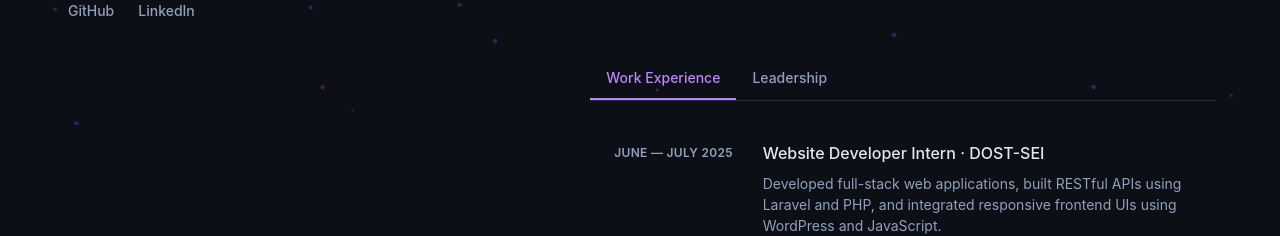
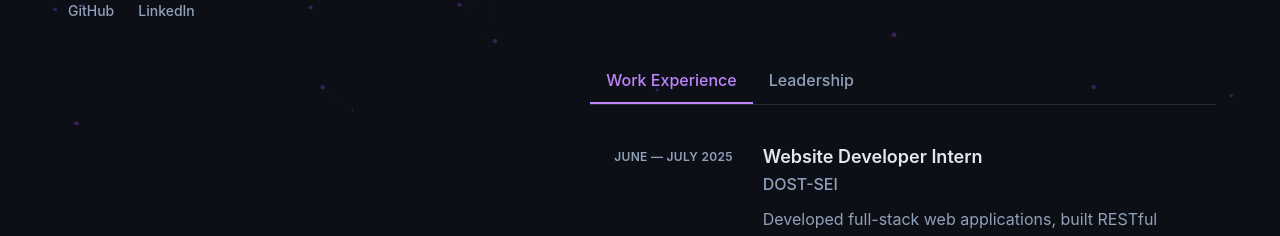
Before and after one commit to trixiabanzon/trixiabanzon, a React app: page / in a window 1280 px wide. Shown: the part 675-911 px from the top of the page. Built offline with nearby package versions, Linux system fonts and the light colour scheme; the HTML template or start-up script is replaced by a standard one.

Commit message:
feat: adjusted dun sa optional skill

```diff
--- a/src/components/Experience.tsx
+++ b/src/components/Experience.tsx
@@ -22,7 +22,7 @@ export default function Experience() {
       </div>
 
       {/* Tabs */}
-      <div className="mb-5 flex border-b border-slate-700/60 text-sm font-medium">
+      <div className="mb-5 flex border-b border-slate-700/60 text-base font-medium">
         <button
           onClick={() => setActiveTab("work")}
           className={`relative px-4 pb-3 transition-colors ${
@@ -75,21 +75,29 @@ export default function Experience() {
                 {/* Hover overlay */}
                 <div className="absolute inset-0 z-0 hidden rounded-md transition motion-reduce:transition-none lg:block lg:group-hover:bg-slate-800/50 lg:group-hover:shadow-[inset_0_1px_0_0_rgba(148,163,184,0.1)] lg:group-hover:drop-shadow-lg" />
 
+                {/* PERIOD / DATES */}
                 <header className="z-10 mb-2 mt-1 text-xs font-semibold uppercase tracking-wide text-slate-400 sm:col-span-2">
                   {item.period}
                 </header>
 
                 <div className="z-10 sm:col-span-6">
-                  <h3 className="font-medium leading-snug text-slate-200">
-                    <span className="text-base font-medium text-slate-200 group-hover:text-[#c084fc]">
-                      {item.role} · {item.company}
-                    </span>
+                  {/* ROLE & COMPANY */}
+                  <div>
+                    <h3 className="text-base sm:text-lg font-semibold leading-snug text-slate-200 transition-colors group-hover:text-[#c084fc]">
+                      {item.role}
                     </h3>
+                    <p className="mt-0.5 text-base font-medium text-slate-400">
+                      {item.company}
+                    </p>
+                  </div>
 
-                  <p className="mt-2 text-sm leading-normal text-slate-400">
+                  {/* DESCRIPTION */}
+                  <p className="mt-2.5 text-sm sm:text-base leading-relaxed text-slate-400">
                     {item.description}
                   </p>
 
+                  {/* SKILL TAGS (Safely handles undefined or empty skills array) */}
+                  {item.skills && item.skills.length > 0 && (
                     <ul className="mt-4 flex flex-wrap gap-1.5" aria-label="Skills used">
                       {item.skills.map((skill) => (
                         <li
@@ -100,6 +108,7 @@ export default function Experience() {
                         </li>
                       ))}
                     </ul>
+                  )}
                 </div>
               </div>
             ))}
```
Lines whose indentation alone changed are shown as unchanged.
